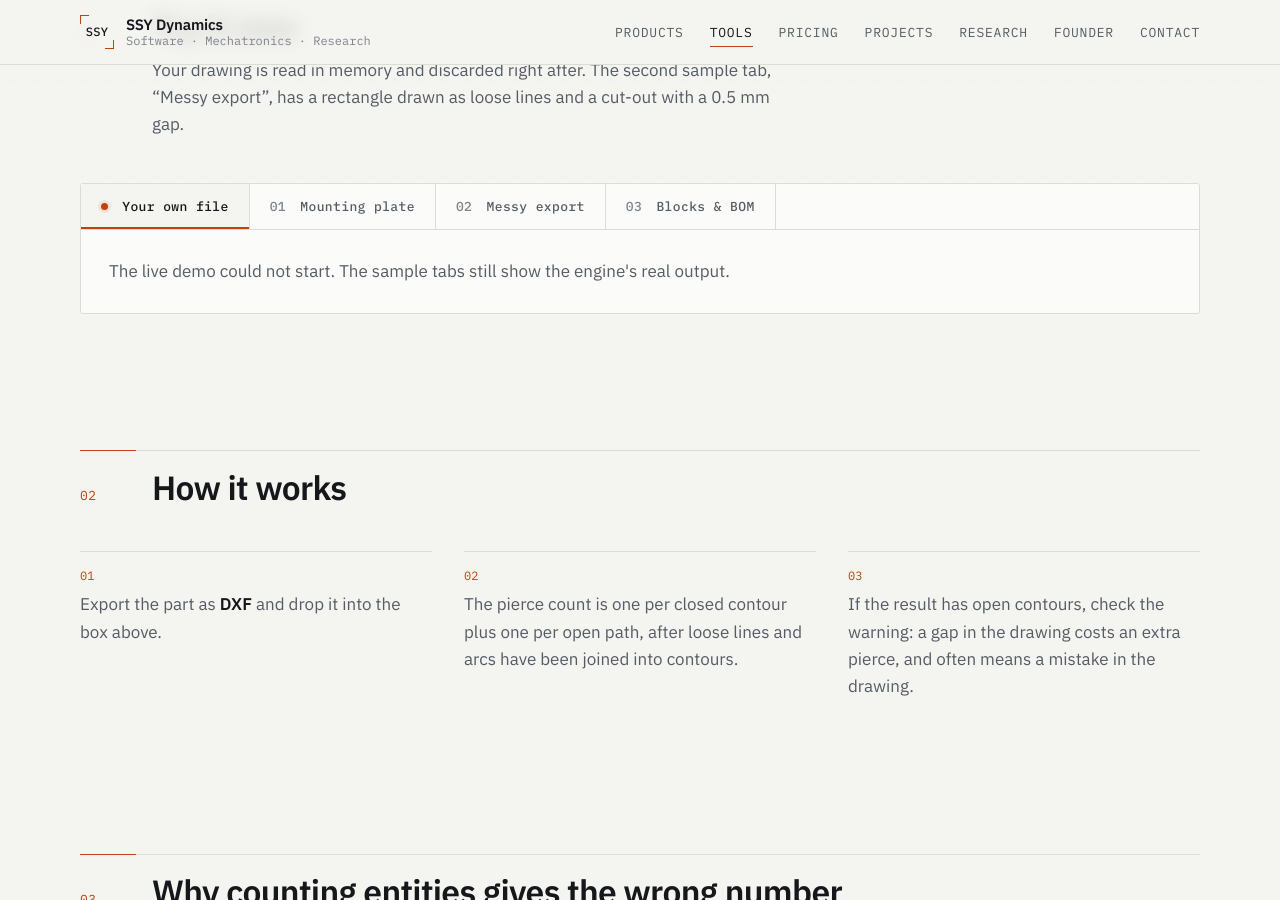
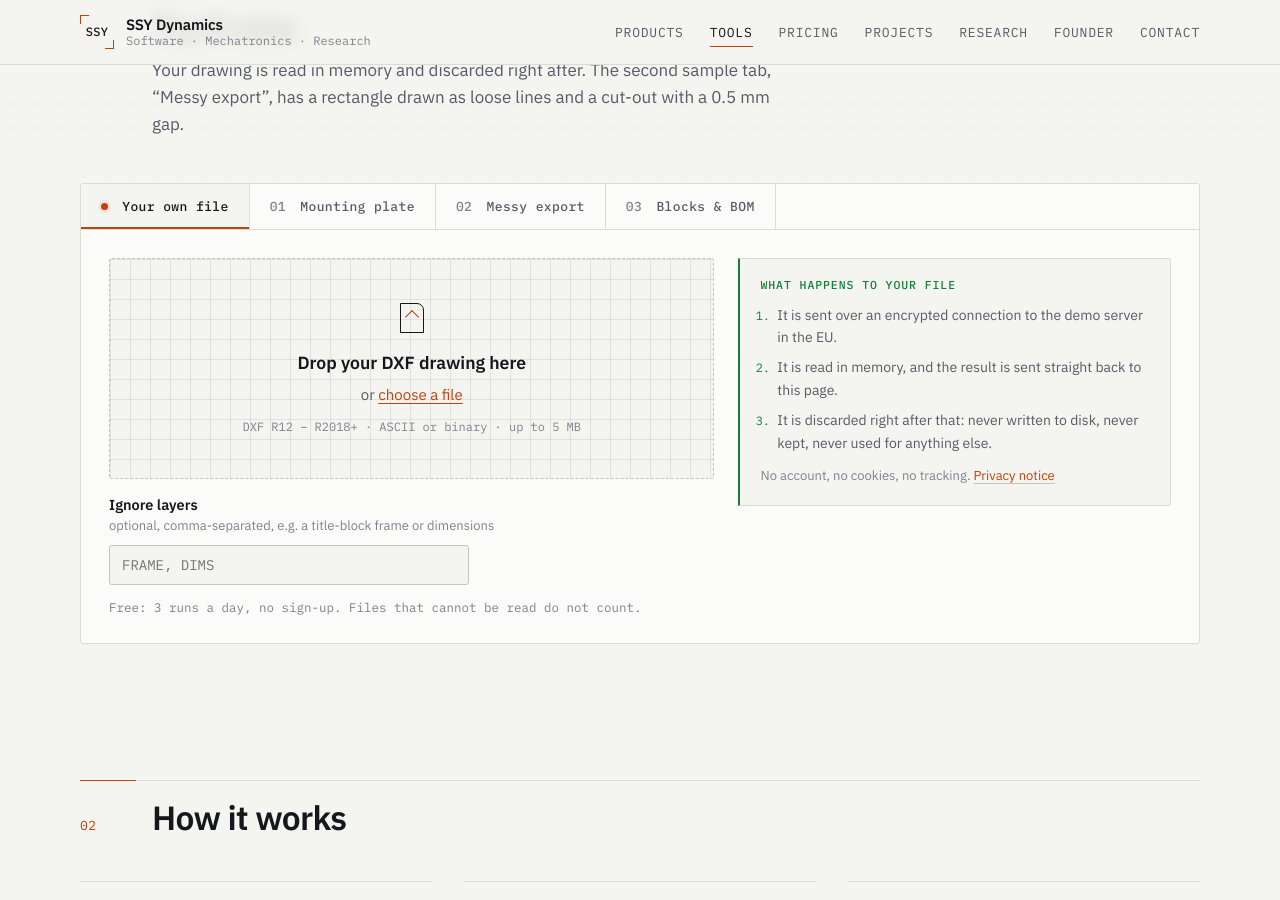
Before and after one commit to SSYkolos/SSYkolos.github.io, a Jekyll site: the page built from _landing/dxf-pierce-count.md, in a window 1280 px wide and 900 px high, scrolled down 459 px. Built offline with Jekyll 4.4.1, drawn with Linux system fonts in a browser that asks for light colours; part of the change alters nothing that is shown.

Commit message:
Fix tool pages loading demos/.js: default must apply before append
Co-Authored-By: Claude Opus 5.5 <noreply@anthropic.com>

```diff
--- a/_layouts/tool.html
+++ b/_layouts/tool.html
@@ -106,5 +106,6 @@ layout: default
 {%- endif %}
 {%- if live != "" %}
 <script src="{{ '/assets/js/live-demo.js' | relative_url }}?v={{ site.time | date: '%s' }}" defer></script>
-<script src="{{ '/assets/js/demos/' | append: cfg.plugin | default: product.slug | append: '.js' | relative_url }}?v={{ site.time | date: '%s' }}" defer></script>
+{%- assign plugin = cfg.plugin | default: product.slug %}
+<script src="{{ '/assets/js/demos/' | append: plugin | append: '.js' | relative_url }}?v={{ site.time | date: '%s' }}" defer></script>
 {%- endif %}
```
